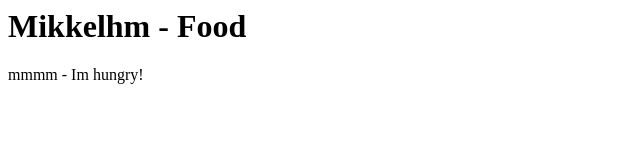
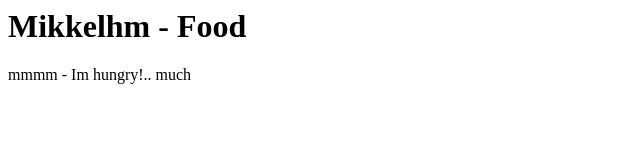
Before and after one commit to mikkelhm/mikkelhm-food, a plain HTML site: page src/mikkelhm-food/index.html in a window 1280 px wide. Shown: the full height of the page, 0-640 px from the left. Drawn offline with Linux system fonts and the light colour scheme.

Commit message:
updat triger?

```diff
--- a/src/mikkelhm-food/index.html
+++ b/src/mikkelhm-food/index.html
@@ -4,6 +4,6 @@
     </head>
     <body>
         <h1>Mikkelhm - Food</h1>
-        <div>mmmm - Im hungry!</div>
+        <div>mmmm - Im hungry!.. much</div>
     </body>
 </html>
```
